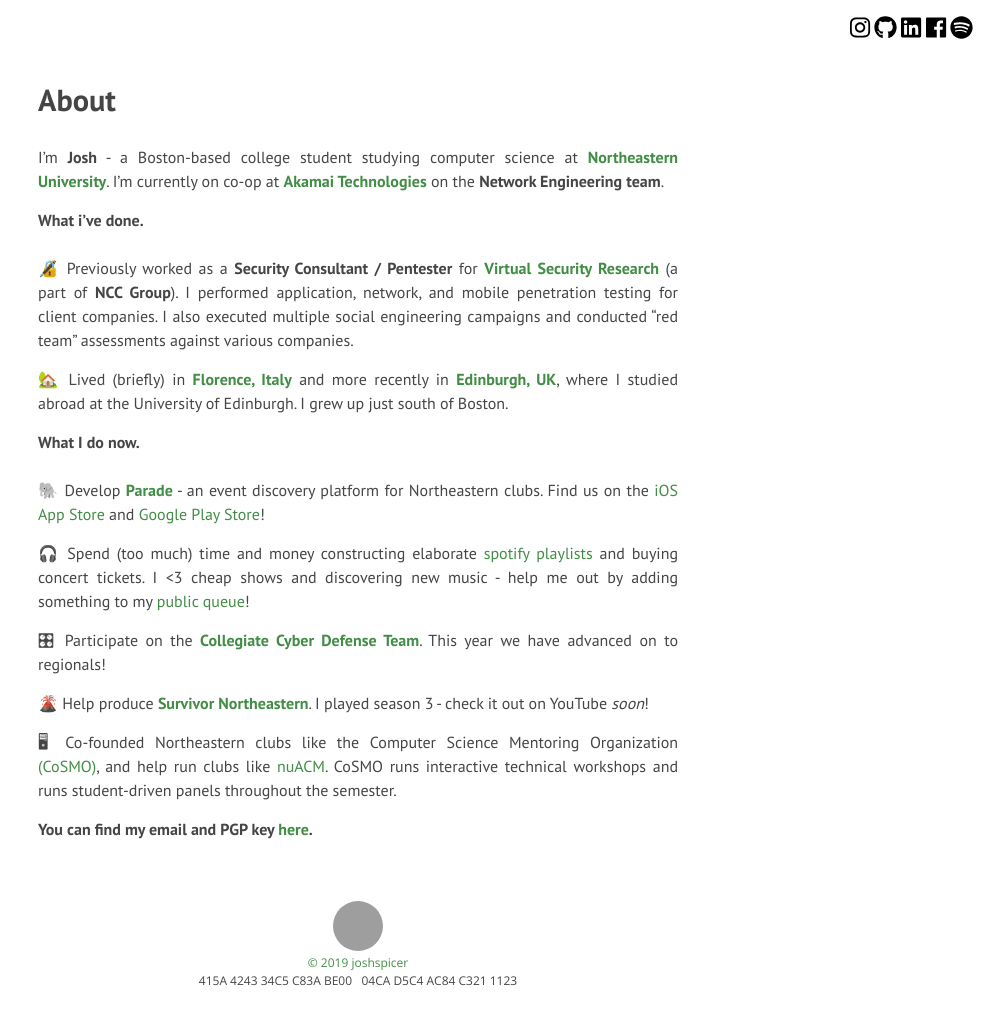
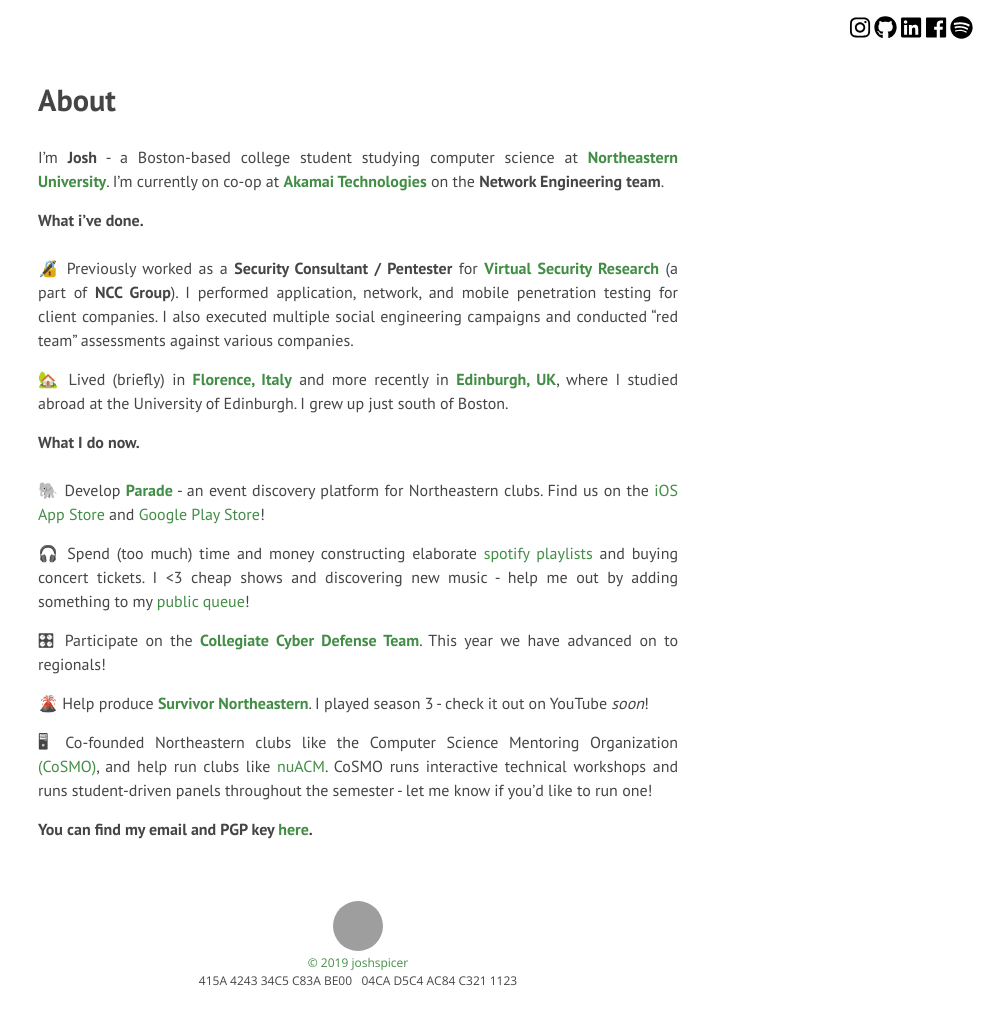
Before and after one commit to diezcami/arctic-fox-theme, a Jekyll site: the page built from about.md, in a window 1280 px wide. Shown: the whole page, without its empty margins (282-1280 px from the left). Built offline with Jekyll 4.4.1, drawn with Linux system fonts in a browser that asks for light colours; nearby versions of some CDN libraries.

Commit message:
Update about.md

```diff
--- a/about.md
+++ b/about.md
@@ -24,7 +24,7 @@
 
 🌋 Help produce [**Survivor Northeastern**](http://survivornortheastern.com). I played season 3 - check it out on YouTube _soon_!
 
-🖥 Co-founded Northeastern clubs like the Computer Science Mentoring Organization [(CoSMO)](https://www.facebook.com/nuCoSMO), and help run clubs like [nuACM](https://acm.com). CoSMO runs interactive technical workshops and runs student-driven panels throughout the semester.
+🖥 Co-founded Northeastern clubs like the Computer Science Mentoring Organization [(CoSMO)](https://www.facebook.com/nuCoSMO), and help run clubs like [nuACM](https://acm.org). CoSMO runs interactive technical workshops and runs student-driven panels throughout the semester - let me know if you'd like to run one!
 
 <!--
 -- Coffee / Tennis
```
